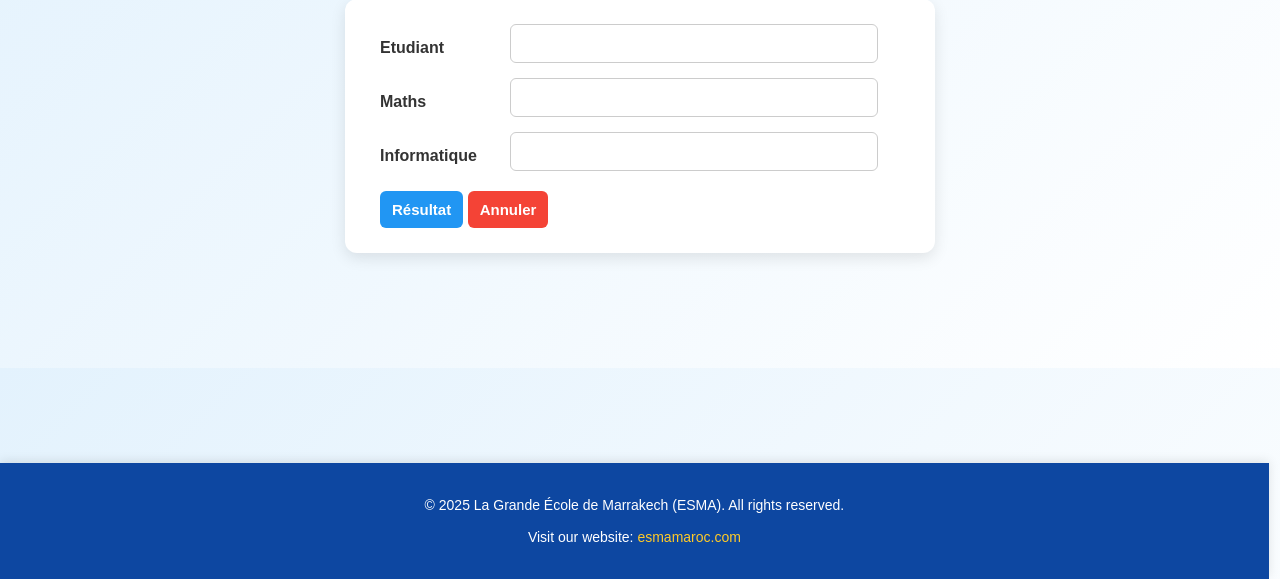
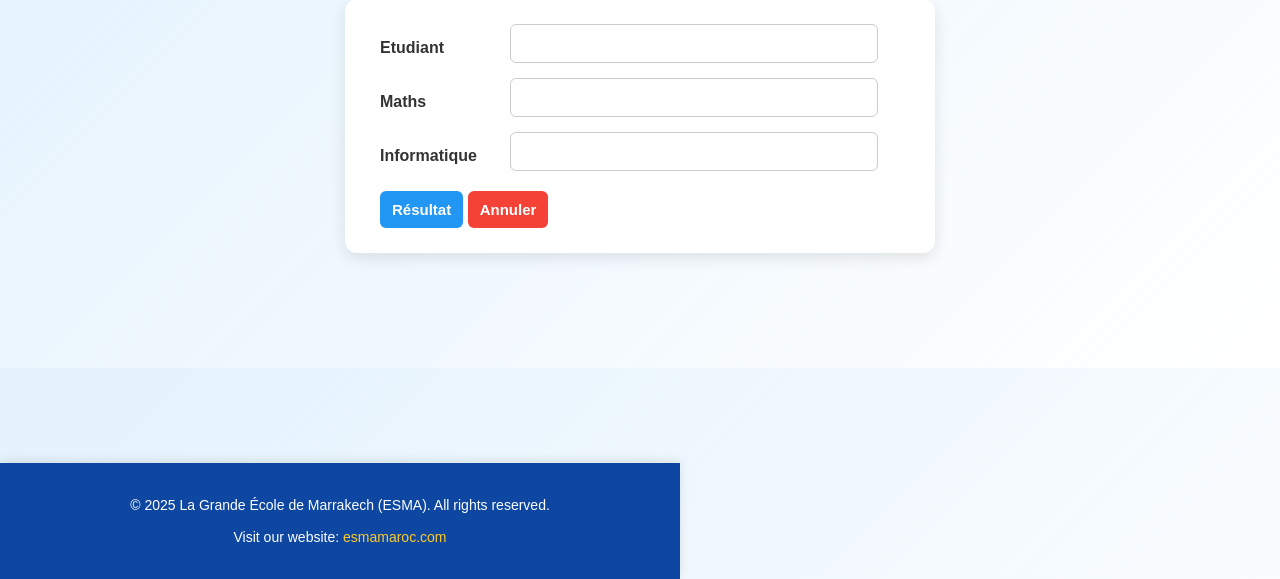
Before and after one commit to oussamaoulini7-max/esma-mini-note-app, a PHP site: page /notes.html in a window 1280 px wide. Shown: the part 221-800 px from the top of the page. Run offline with PHP 8.4, Linux system fonts and the light colour scheme.

Commit message:
Update style.css

```diff
--- a/assets/css/style.css
+++ b/assets/css/style.css
@@ -174,7 +174,7 @@ input[type="submit"]:hover {
     position: absolute;
     left: 0;
     bottom: 0;
-    width: 96%;
+    width: 50%;
 }
 
 .footer-content {
```
